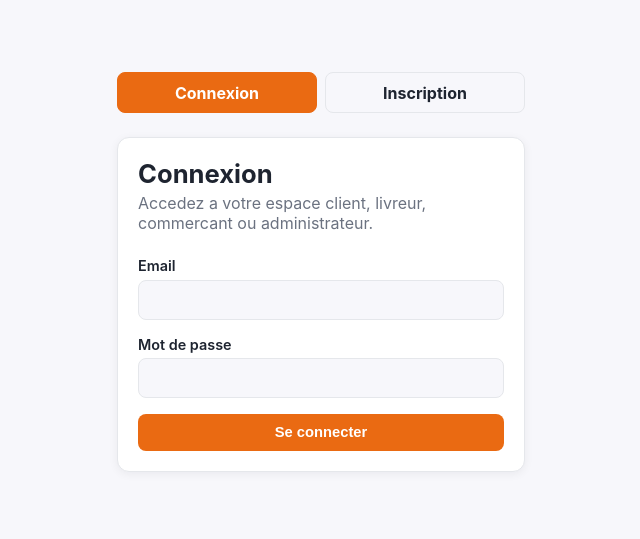
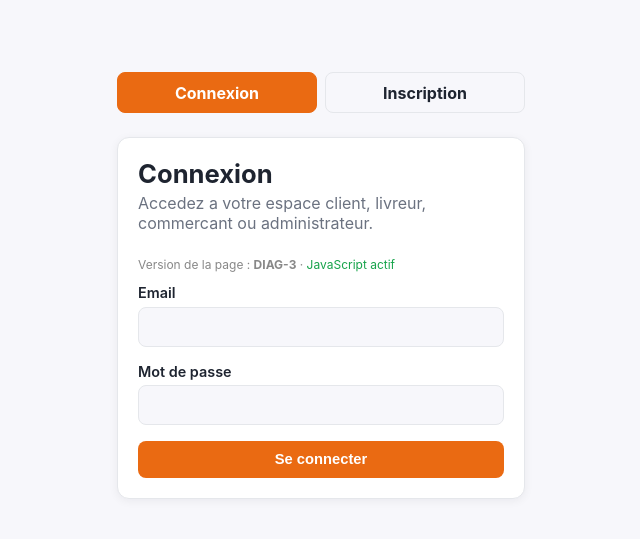
Before and after one commit to papedimba/LivraisonMiseEnRelation, a PHP site: page /public/login.php in a window 1280 px wide. Shown: the part 48-587 px from the top of the page, without its empty margins (319-959 px from the left). Run offline with PHP 8.4, Linux system fonts and the light colour scheme.

Commit message:
Ajoute des indicateurs de diagnostic a la page de connexion
Ajoute un numero de version visible (DIAG-3) et un temoin "JavaScript actif"
sur la page login.php pour diagnostiquer a distance pourquoi la connexion
reste inerte chez un utilisateur : permet de verifier d'un coup d'oeil si la
derniere version du code est bien servie et si le JavaScript inline s'execute.

Co-Authored-By: Claude Sonnet 5 <noreply@anthropic.com>
Claude-Session: https://claude.ai/code/session_019iGpH1T6wwGY6LjpBz6DHz

```diff
--- a/public/login.php
+++ b/public/login.php
@@ -16,6 +16,10 @@ require __DIR__ . '/includes/header.php';
     <div class="card">
         <h1>Connexion</h1>
         <p class="subtitle">Accedez a votre espace client, livreur, commercant ou administrateur.</p>
+        <p style="font-size:0.75rem;color:#888;">
+            Version de la page : <strong>DIAG-3</strong> &middot;
+            <span id="js-check" style="color:#dc2626;">JavaScript INACTIF</span>
+        </p>
         <div id="alert-zone"></div>
         <form id="login-form">
             <div class="form-group">
@@ -44,6 +48,12 @@ require __DIR__ . '/includes/header.php';
     }
 
     function attacher() {
+        var check = document.getElementById('js-check');
+        if (check) {
+            check.textContent = 'JavaScript actif';
+            check.style.color = '#16a34a';
+        }
+
         var form = document.getElementById('login-form');
         if (!form) {
             return;
```
